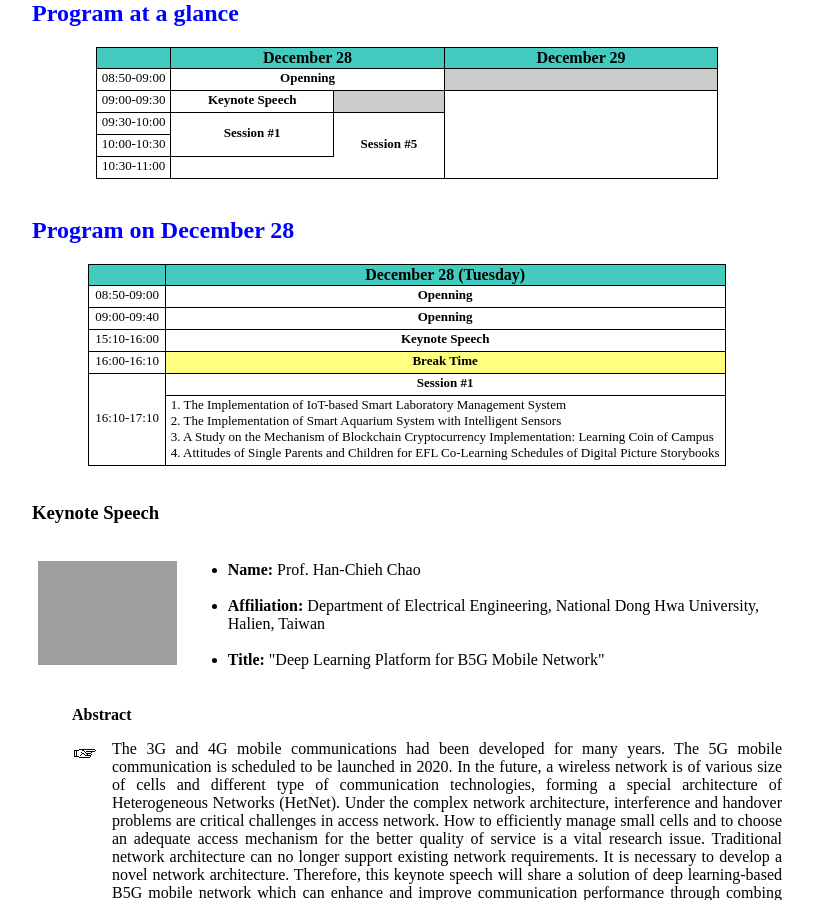
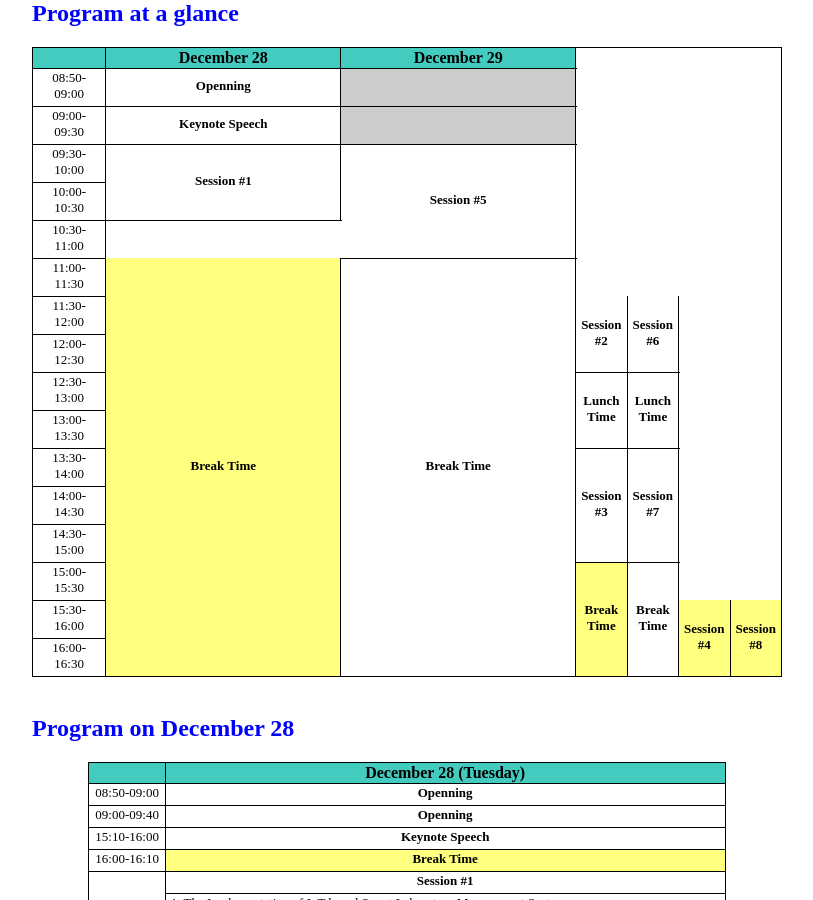
Before and after one commit to icea-conf/2021, a Jekyll site: the page built from program/index.html, in a window 1280 px wide and 900 px high, scrolled down 779 px. Shown: the whole window, without its empty margins (233-1046 px from the left). Built offline with Jekyll 4.4.1, drawn with Linux system fonts in a browser that asks for light colours.

Commit message:
Update index.html

```diff
--- a/program/index.html
+++ b/program/index.html
@@ -37,15 +37,15 @@
 
                          <tr>
                               <td class="tcontent4">09:00-09:30</td>
-                              <td class="tcontent4" rowspan="1"><b>Keynote Speech</b></td>
-                              <td class="tcontent4" rowspan="1" style="background-color:#CCCCCC"></td>
+                              <td class="tcontent4" rowspan="1" colspan="2"><b>Keynote Speech</b></td>
+                              <td class="tcontent4" rowspan="1" colspan="2"style="background-color:#CCCCCC"></td>
                               <td></td>
                          </tr>
 
                          <tr>
                               <td class="tcontent4">09:30-10:00</td>
-                              <td class="tcontent4" rowspan="2.7"><b>Session #1</b></td>
-                              <td class="tcontent4" rowspan="3"><b>Session #5</b></td>
+                              <td class="tcontent4" rowspan="2.7" colspan="2"><b>Session #1</b></td>
+                              <td class="tcontent4" rowspan="3" colspan="2"><b>Session #5</b></td>
                               <td></td>
                          </tr>
 
@@ -57,18 +57,17 @@
                               <td class="tcontent4">10:30-11:00</td>
                          </tr>
 
-                         <!--
                          <tr>
                               <td class="tcontent4">11:00-11:30</td>
-                              <td class="tcontent5" rowspan="0.5"><b>Break Time</b></td>
-                              <td class="tcontent4" rowspan="0.5"><b>Break Time</b></td>
+                              <td class="tcontent5" rowspan="0.5" colspan="2"><b>Break Time</b></td>
+                              <td class="tcontent4" rowspan="0.5" colspan="2"><b>Break Time</b></td>
                               <td></td>
                          </tr>
 
                          <tr>
                               <td class="tcontent4">11:30-12:00</td>
-                              <td class="tcontent4" rowspan="2.5"><b>Session #2</b></td>
-                              <td class="tcontent4" rowspan="2.5"><b>Session #6</b></td>
+                              <td class="tcontent4" rowspan="2.5" colspan="2"><b>Session #2</b></td>
+                              <td class="tcontent4" rowspan="2.5" colspan="2"><b>Session #6</b></td>
                          </tr>
 
 
@@ -78,8 +77,8 @@
 
                          <tr>
                               <td class="tcontent4">12:30-13:00</td>
-                              <td class="tcontent4" rowspan="2"><b>Lunch Time</b></td>
-                              <td class="tcontent4" rowspan="2"><b>Lunch Time</b></td>
+                              <td class="tcontent4" rowspan="2" colspan="2"><b>Lunch Time</b></td>
+                              <td class="tcontent4" rowspan="2" colspan="2"><b>Lunch Time</b></td>
                          </tr>
 
                          <tr>
@@ -88,8 +87,8 @@
 
                          <tr>
                               <td class="tcontent4">13:30-14:00</td>
-                              <td class="tcontent4" rowspan="3"><b>Session #3</b></td>
-                              <td class="tcontent4" rowspan="3"><b>Session #7</b></td>
+                              <td class="tcontent4" rowspan="3" colspan="2"><b>Session #3</b></td>
+                              <td class="tcontent4" rowspan="3" colspan="2"><b>Session #7</b></td>
                          </tr>
 
                          <tr>
@@ -102,20 +101,19 @@
 
                          <tr>
                               <td class="tcontent4">15:00-15:30</td>
-                              <td class="tcontent5" rowspan="0.5"><b>Break Time</b></td>
-                              <td class="tcontent4" rowspan="0.5"><b>Break Time</b></td>
+                              <td class="tcontent5" rowspan="0.5" colspan="2"><b>Break Time</b></td>
+                              <td class="tcontent4" rowspan="0.5" colspan="2"><b>Break Time</b></td>
                          </tr>
 
                          <tr>
                               <td class="tcontent4">15:30-16:00</td>
-                              <td class="tcontent5" rowspan="2.5"><b>Session #4</b></td>
-                              <td class="tcontent5" rowspan="2.5"><b>Session #8</b></td>
+                              <td class="tcontent5" rowspan="2.5" colspan="2"><b>Session #4</b></td>
+                              <td class="tcontent5" rowspan="2.5" colspan="2"><b>Session #8</b></td>
                          </tr>
 
                          <tr>
                               <td class="tcontent4">16:00-16:30</td>
                          </tr>
--->
                     </tbody>
                </table>
                </center>
```
